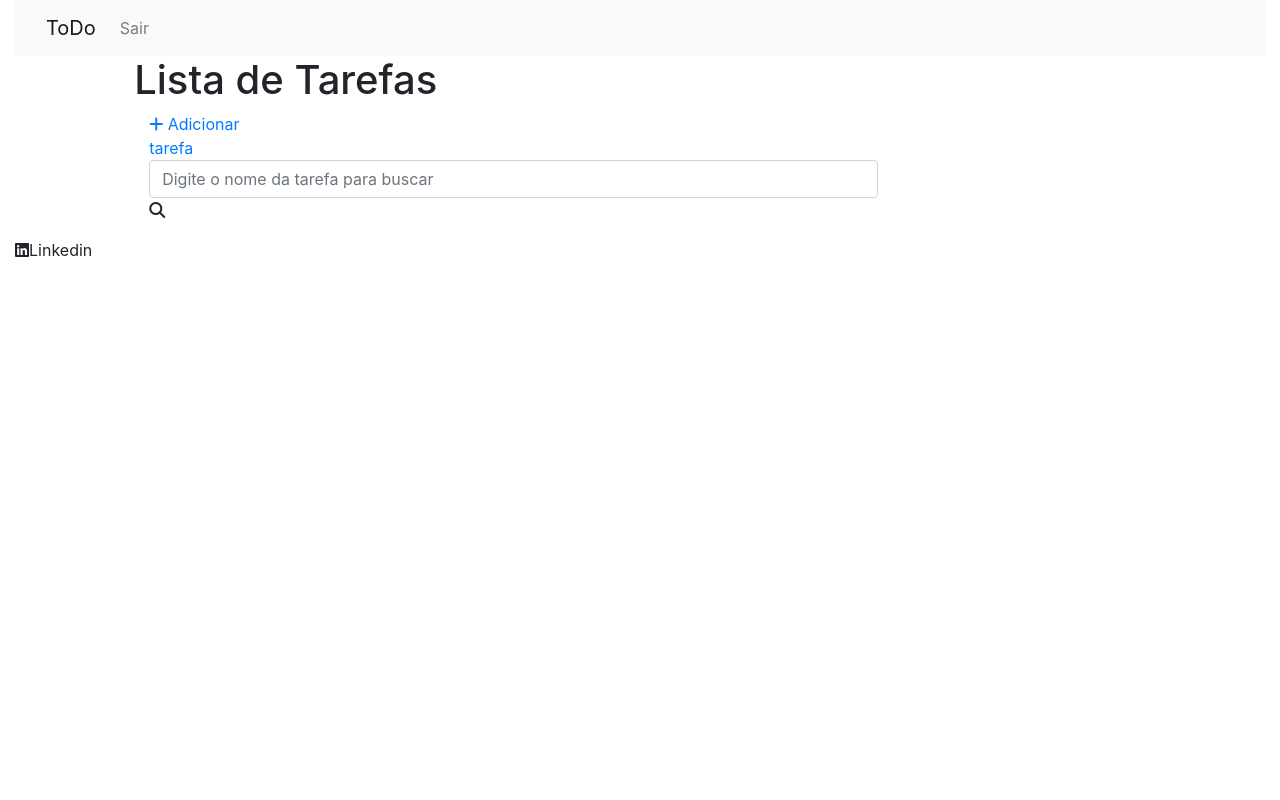
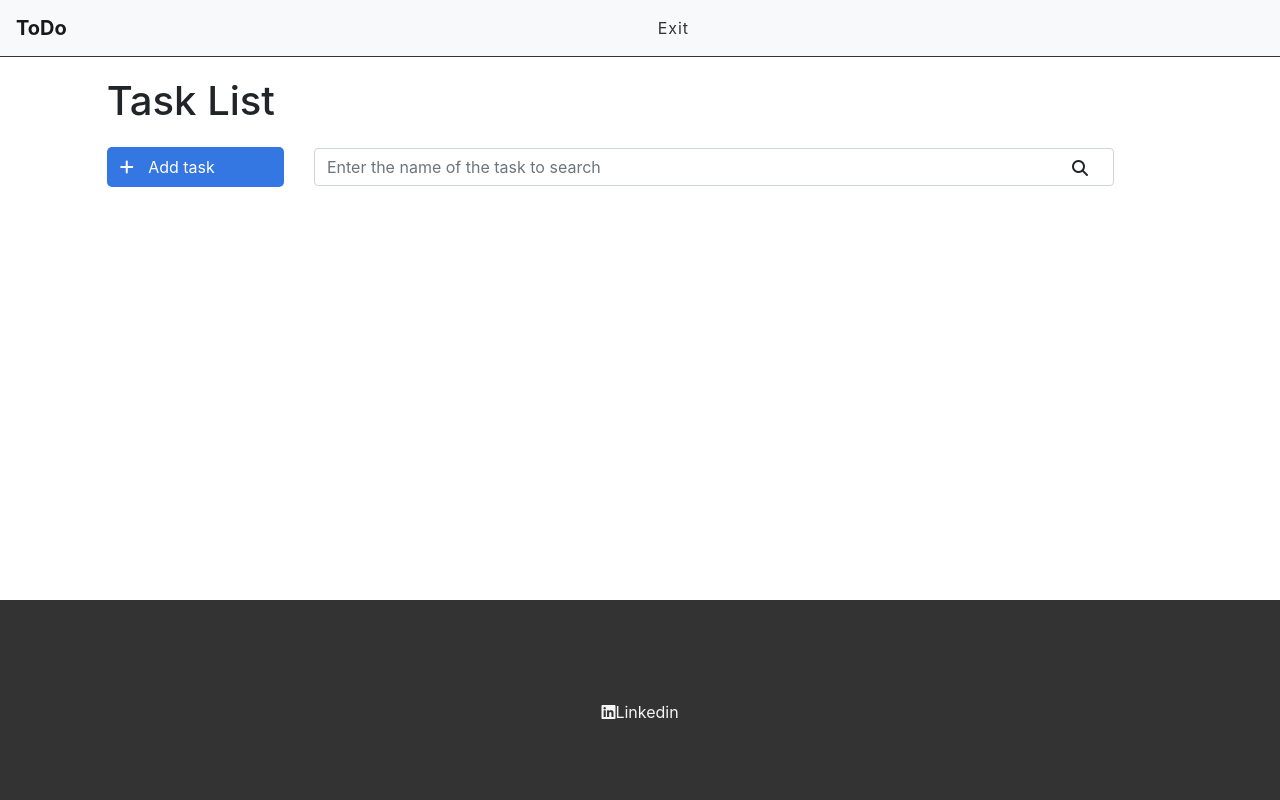
Before and after one commit to Joao-paes-oficial/Desafio-evoe.cc, a Django app: page / in a window 1280 px wide. Run offline with Django 3.2, Linux system fonts and the light colour scheme; the visitor is signed in with stand-in values (Sample User, id 1); data that the repository does not hold is empty; some libraries are stand-ins or nearby versions.

Commit message:
Update templates and static folder

```diff
--- a/ToDo/base/static/css/styles.css
+++ b/ToDo/base/static/css/styles.css
@@ -0,0 +1,155 @@
+.container-fluid {
+    padding: 0;
+}
+
+.container-fluid .row {
+    margin: 0;
+}
+
+/* Navbar */
+
+.navbar {
+    border-bottom: 1px solid #333;
+    margin-bottom: 20px;
+}
+
+.navbar-nav {
+    margin: auto;
+}
+
+.navbar-brand {
+    font-weight: bold;
+}
+
+.navbar-light .navbar-nav a.nav-link {
+    color: #333;
+    letter-spacing: 1px;
+}
+
+/* Login | Cadastrar */
+
+.card-title {
+    font-weight: bold;
+}
+
+/* Botão adicionar */
+
+#add-link {
+    text-decoration: none;
+}
+
+.add-div {
+    background-color: #3476e2;
+    cursor: pointer;
+    display: inline-block;
+    color: #FFF;
+    padding: 8px;
+    border-radius: 5px;
+    margin-right: 25px;
+}
+
+.fas.fa-plus {
+    color: #FFF;
+    margin-right: 10px;
+    margin-left: 5px;
+}
+
+/* Search */
+
+.fas.fa-search {
+    position: absolute;
+    top: 12px;
+    right: 26px;
+    cursor: pointer;
+}
+
+.search-div {
+    padding: 0;
+    margin-top: 15px;
+    margin-bottom: 15px;
+    display: inline-block;
+}
+
+/* Lista de tarefas */
+
+.list-div {
+    padding: 0;
+}
+
+.task-list {
+    padding-left: 0;
+}
+
+.task-item {
+    list-style: none;
+    font-size: 20px;
+    height: 50px;
+    padding-top: 10px;
+    border-bottom: 1px dashed #ccc;
+}
+
+.fas.fa-trash, .fas.fa-edit {
+    cursor: pointer;
+    margin: 5px;
+    font-size: 20px;
+    float: right;
+}
+
+.fas.fa-trash {
+    color: #d42148;
+}
+
+.fas.fa-edit {
+    color: #1cb141;
+}
+
+/* Rodapé */
+
+footer {
+    background-color: #333;
+    height: 200px;
+    position: absolute;
+    bottom: 0px;
+    width: 100%;
+}
+
+footer p {
+    color: #f5f5f5;
+    text-align: center;
+    top: 50%;
+    position: relative;
+}
+
+.linkedin {
+    color: #f5f5f5;
+    text-align: center;
+    top: 50%;
+    position: relative;
+}
+
+/* Mensagem Deletar */
+
+ul.messages {
+    padding: 0;
+}
+
+ul.messages li {
+    list-style: none;
+}
+
+/* Paginação */
+
+.pagination {
+    margin-bottom: 20px;
+}
+
+.step-links {
+    position: relative;
+    margin-left: auto;
+    margin-right: auto;
+}
+
+.step-links .current {
+    margin-left: 5px;
+    margin-right: 5px;
+}
--- a/ToDo/base/static/js/script.js
+++ b/ToDo/base/static/js/script.js
@@ -0,0 +1,8 @@
+$(document).ready(() => {
+    var searchBtn = $('#search-btn');
+    var searchForm = $('#search-form');
+
+    $(searchBtn).on('click', () => {
+        searchForm.submit();
+    });
+})
--- a/ToDo/base/templates/base.html
+++ b/ToDo/base/templates/base.html
@@ -21,7 +21,7 @@
                 <ul class="navbar-nav me-auto mb-2 mb-lg-0">
                     {% if user.is_authenticated %}
                     <li class="nav-item">
-                        <a class="nav-link" href="{% url 'logout' %}">Sair</a>
+                        <a class="nav-link" href="{% url 'logout' %}">Exit</a>
                     </li>
                     {% endif %}
                 </ul>
--- a/ToDo/base/templates/base/task_form.html
+++ b/ToDo/base/templates/base/task_form.html
@@ -1,14 +1,14 @@
 {% extends 'base.html' %}
 {% load crispy_forms_tags %}
 
-{% block title %}Adicionar tarefa{% endblock %}
+{% block title %}Add Task{% endblock %}
 
 {% block content %}
 <div class="offset-1 col-10 list-div">
     <form method="POST">
         {% csrf_token %}
         {{ form|crispy }}
-        <input type="submit" class="btn btn-success" value="Criar Tarefa">
+        <input type="submit" class="btn btn-success" value="Create task">
     </form>
 </div>
 {% endblock %}
--- a/ToDo/base/templates/base/task_list.html
+++ b/ToDo/base/templates/base/task_list.html
@@ -1,18 +1,18 @@
 {% extends 'base.html' %}
 
-{% block title %}Lista de tarefas{% endblock %}
+{% block title %}Task List{% endblock %}
 
 {% block content %}
 <div class="offset-1 col-10 list-div">
-    <h1>Lista de Tarefas</h1>
+    <h1>Task List</h1>
     <a id= "add-link" href= "{% url 'task-create' %}">
         <div class="col-2 add-div">
-            <i class="fas fa-plus"></i> Adicionar tarefa
+            <i class="fas fa-plus"></i> Add task
         </div>
     </a>
     <div class="col-9 search-div">
         <form method="GET" id="search-form">
-            <input class="form-control" type="text" id="search" name="search" placeholder="Digite o nome da tarefa para buscar" value="{{ search_input }}">
+            <input class="form-control" type="text" id="search" name="search" placeholder="Enter the name of the task to search" value="{{ search_input }}">
             <i class="fas fa-search" id="search-btn"></i>
         </form>
     </div>
```
